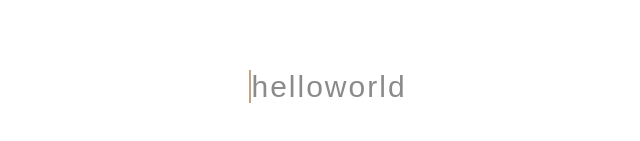
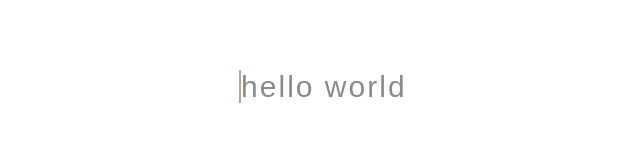
Before and after one commit to Udayan853/wpm-wiz, a Next.js app: page / in a window 1280 px wide. Shown: the part 313-454 px from the top of the page, without its empty margins (313-953 px from the left). Built offline with nearby package versions, Linux system fonts and the light colour scheme.

Commit message:
ehc: Space between words, Dynamic highlighting
- Added span tag for the space element and updated logic
- Updated wordlist prop to include input state
- Added utility for color feedback (correct/incorrect letter)

```diff
--- a/app/components/Letter.tsx
+++ b/app/components/Letter.tsx
@@ -1,11 +1,11 @@
 import { LetterProps } from "@/types"
 
-export function Letter({ character, active, completed }: LetterProps) {
+export function Letter({ character, active, completed, color }: LetterProps) {
     const opacity = completed ? '' : 'opacity-50';
     const cursor = active ? 'border-s-yellow-800' : 'border-transparent';
     return (
         <span
-            className={`${cursor} ${opacity} border-l-2`}
+            className={`${cursor} ${opacity} ${completed ? color : ''} border-l-2`}
         >
             {character}
         </ span>
--- a/app/components/Word.tsx
+++ b/app/components/Word.tsx
@@ -1,8 +1,10 @@
 import { WordProps } from "@/types";
 import { Letter } from "./Letter";
+import { getColor } from "../util";
 
-export function Word({ curWord, curWordIdx, activeState }: WordProps) {
+export function Word({ curWord, curWordIdx, activeState, input }: WordProps) {
     const letters = curWord.split('');
+    const spaceActive = curWordIdx === activeState.wordIdx && curWord.length === activeState.charIdx;
     return (
         <div className="h-fit">
             {letters.map((ch, charId) => (
@@ -11,8 +13,15 @@ export function Word({ curWord, curWordIdx, activeState }: WordProps) {
                     character={ch}
                     active={curWordIdx === activeState.wordIdx && charId === activeState.charIdx}
                     completed={curWordIdx < activeState.wordIdx || (curWordIdx === activeState.wordIdx && charId < activeState.charIdx)}
+                    color={getColor(input, curWordIdx, charId)}
                 />
             ))}
+            <Letter
+                character={"\u00A0"}
+                active={spaceActive}
+                completed={curWordIdx < activeState.wordIdx}
+                color={getColor(input, curWordIdx, curWord.length)}
+            />
         </div>
     );
 }
--- a/app/hooks/useTyping.ts
+++ b/app/hooks/useTyping.ts
@@ -15,6 +15,7 @@ export function useTyping() {
 
     const handleInputChange = (e: ChangeEvent<HTMLInputElement>) => {
         const diff = e.target.value.length - input.length;
+        const latestCharacter = e.target.value !== '' ? e.target.value.at(-1) : '';
         setActiveState((prev) => {
             let newCharIdx = prev.charIdx;
             let newWordIdx = prev.wordIdx;
@@ -23,12 +24,12 @@ export function useTyping() {
                 if (prev.charIdx - 1 >= 0) newCharIdx--;
                 else if (prev.wordIdx - 1 >= 0) {
                     newWordIdx--;
-                    newCharIdx = words[prev.wordIdx - 1].length - 1;
+                    newCharIdx = words[prev.wordIdx - 1].length;
                 }
             }
             else if (diff > 0) {
-                if (prev.charIdx + 1 < words[prev.wordIdx].length) newCharIdx++;
-                else if (prev.wordIdx + 1 < words.length) {
+                if (prev.charIdx < words[prev.wordIdx].length) newCharIdx++;
+                else if (latestCharacter === ' ' && prev.wordIdx + 1 < words.length) {
                     newWordIdx++;
                     newCharIdx = 0;
                 };
--- /dev/null
+++ b/app/util/index.ts
@@ -0,0 +1,18 @@
+import { words } from "../assets";
+
+export function getColor(input: string, curWordIdx: number, curCharIdx: number) {
+    let targetIdx = 0;
+    for (let idx = 0; idx < curWordIdx; idx++) {
+        targetIdx += words[idx].length;
+    }
+    targetIdx += curWordIdx + curCharIdx;
+
+    if (targetIdx < input.length) {
+        if (words[curWordIdx].at(curCharIdx) === input.at(targetIdx)) {
+            return 'text-green-600';
+        }
+        return 'text-red-600';
+    }
+
+    return '';
+}
--- a/types/index.ts
+++ b/types/index.ts
@@ -21,6 +21,7 @@ export interface LetterProps {
     character: string;
     active: boolean;
     completed: boolean;
+    color: string;
 }
 
 export type DispatchActiveState = Dispatch<SetStateAction<ActiveState>>
```
Also changed, not shown: 1 other file (tests, documents, lock files or other folders).
